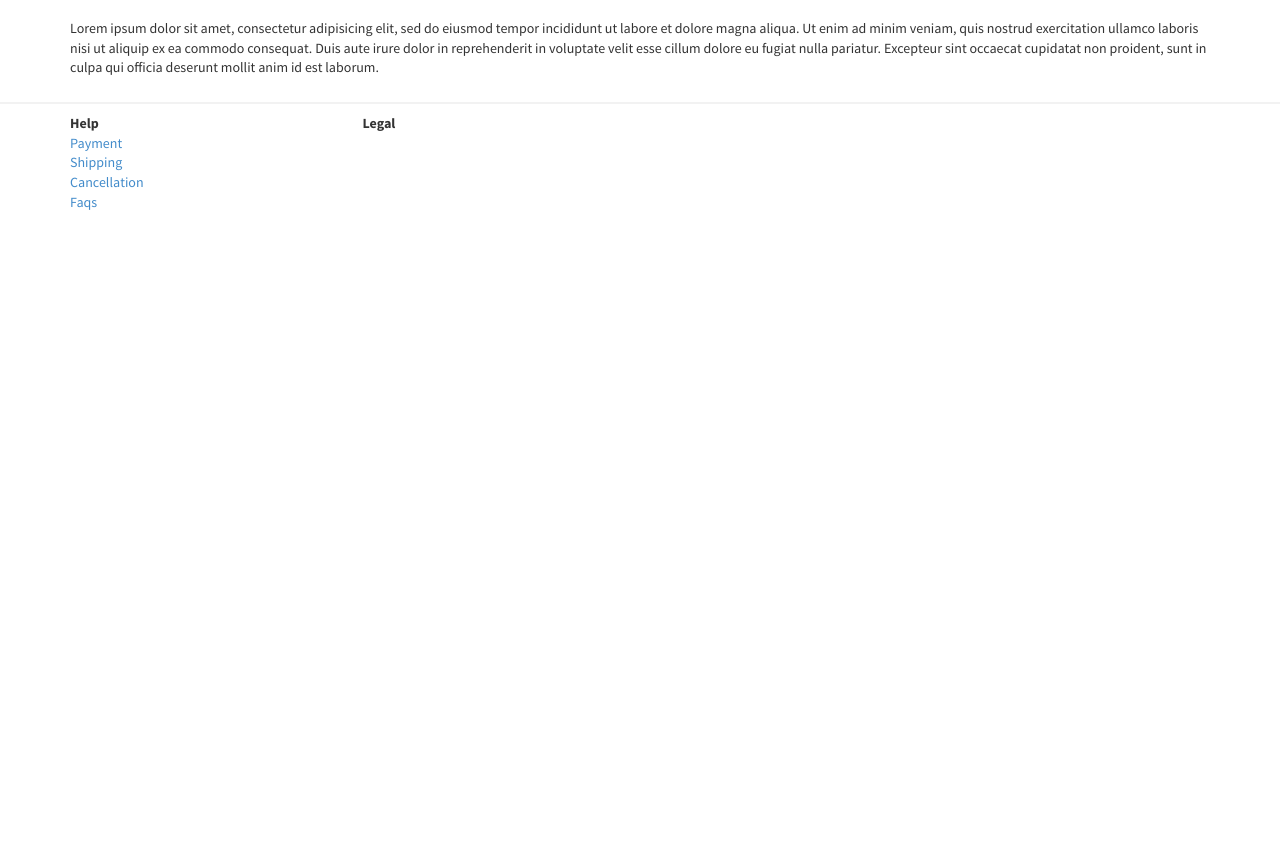
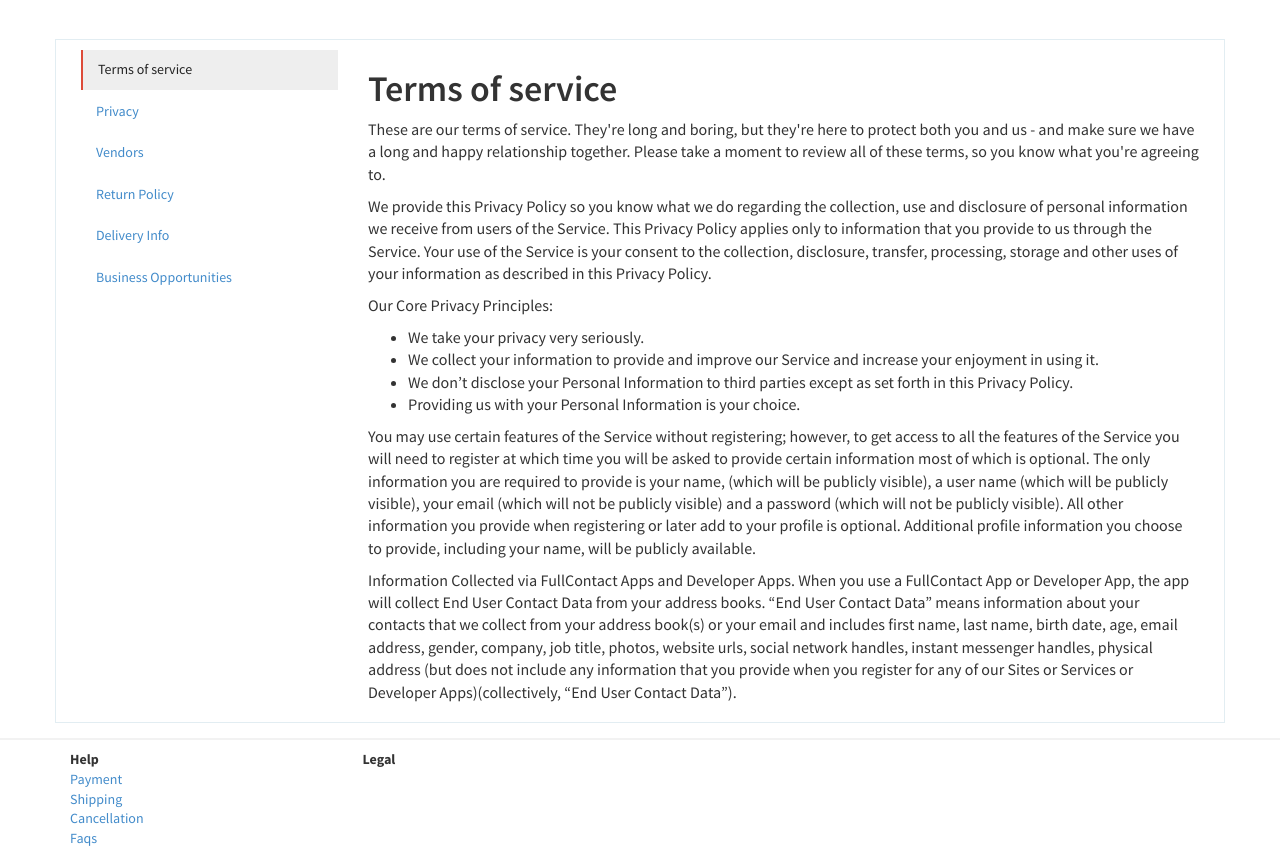
Before and after one commit to anandmsinha/indiandelights, a Django app: template templates/static/terms.html in a window 1280 px wide. Shown: the part 30-888 px from the top of the page. Before the commit the page ends 240 px from the top, so only its background shows below. Run offline with Django 3.2, Linux system fonts and the light colour scheme; the template is opened without the code that fills it, so the values that code supplies are empty; parts of the project's set-up code (start-up, migrations or seed data) failed here and were passed over; some libraries are stand-ins or nearby versions.

Commit message:
improved terms page

```diff
--- a/_gulp/less/new.less
+++ b/_gulp/less/new.less
@@ -57,7 +57,11 @@
 // Utility classes
 @import "../bower_components/bootstrap/less/utilities.less";
 @import "../bower_components/bootstrap/less/responsive-utilities.less";
+
+// main font
 @import "roboto.less";
+
+// icons
 @import "fontkit.less";
 //@import "components/notification.less";
 
@@ -205,3 +209,21 @@
 .navbar__top__in {
     border-bottom: 1px solid #eee;
 }
+
+.main__static__block {
+    margin-top: 20px;
+    padding: 10px;
+    border: 1px solid #E2EDF2;
+}
+
+.delights__side__menu {
+    .nav-pills > li.active > a, .nav-pills > li.active > a:focus, .nav-pills > li.active > a:hover {
+        background-color: #EEE;
+        border-left: 2px solid rgb(221, 75, 57);
+        color: #222;
+    }
+}
+
+.delights__static__content {
+    font-size: 16px;
+}
--- a/templates/_includes/sub_nav.html
+++ b/templates/_includes/sub_nav.html
@@ -2,7 +2,7 @@
 <div class="container">
   <div class="row">
     <div class="col-sm-4">
-      <h4><a class="no__style__link" href="#"><span style="color: #0085a1;" class="icon icon-shop"></span> <span style="color: #362c1b;" class="font__bold">Indori</span></a></h4>
+      <h4><a class="no__style__link" href="#"><span style="color: #0085a1;" class="icon icon-shop"></span> <span style="color: #362c1b;" class="font__bold">IndianDelights</a></h4>
     </div>
     <div class="col-sm-3 col-sm-offset-2">
       <div class="input-group">
--- a/templates/static/terms.html
+++ b/templates/static/terms.html
@@ -5,14 +5,30 @@
 
 {% block content %}
 <div class="container">
-    <div class="row">
-        <div class="col-xs-12">
-            <p>Lorem ipsum dolor sit amet, consectetur adipisicing elit, sed do eiusmod
-            tempor incididunt ut labore et dolore magna aliqua. Ut enim ad minim veniam,
-            quis nostrud exercitation ullamco laboris nisi ut aliquip ex ea commodo
-            consequat. Duis aute irure dolor in reprehenderit in voluptate velit esse
-            cillum dolore eu fugiat nulla pariatur. Excepteur sint occaecat cupidatat non
-            proident, sunt in culpa qui officia deserunt mollit anim id est laborum.</p>
+    <div class="row main__static__block">
+        <div class="col-sm-3 delights__side__menu">
+            <ul class="nav nav-pills nav-stacked" style="max-width: 300px;">
+              <li role="presentation" class="active"><a href="#">Terms of service</a></li>
+              <li role="presentation"><a href="#">Privacy</a></li>
+              <li role="presentation"><a href="#">Vendors</a></li>
+              <li role="presentation"><a href="#">Return Policy</a></li>
+              <li role="presentation"><a href="#">Delivery Info</a></li>
+              <li role="presentation"><a href="#">Business Opportunities</a></li>
+            </ul>
+        </div>
+        <div class="col-sm-9 delights__static__content">
+            <h1 class="font__mid">Terms of service</h1>
+            <p>These are our terms of service. They're long and boring, but they're here to protect both you and us - and make sure we have a long and happy relationship together. Please take a moment to review all of these terms, so you know what you're agreeing to.</p>
+            <p>We provide this Privacy Policy so you know what we do regarding the collection, use and disclosure of personal information we receive from users of the Service. This Privacy Policy applies only to information that you provide to us through the Service. Your use of the Service is your consent to the collection, disclosure, transfer, processing, storage and other uses of your information as described in this Privacy Policy.</p>
+            <p>Our Core Privacy Principles:</p>
+            <ul>
+                <li>We take your privacy very seriously.</li>
+                <li>We collect your information to provide and improve our Service and increase your enjoyment in using it.</li>
+                <li>We don’t disclose your Personal Information to third parties except as set forth in this Privacy Policy.</li>
+                <li>Providing us with your Personal Information is your choice.</li>
+            </ul>
+            <p>You may use certain features of the Service without registering; however, to get access to all the features of the Service you will need to register at which time you will be asked to provide certain information most of which is optional. The only information you are required to provide is your name, (which will be publicly visible), a user name (which will be publicly visible), your email (which will not be publicly visible) and a password (which will not be publicly visible). All other information you provide when registering or later add to your profile is optional. Additional profile information you choose to provide, including your name, will be publicly available.</p>
+            <p> Information Collected via FullContact Apps and Developer Apps. When you use a FullContact App or Developer App, the app will collect End User Contact Data from your address books. “End User Contact Data” means information about your contacts that we collect from your address book(s) or your email and includes first name, last name, birth date, age, email address, gender, company, job title, photos, website urls, social network handles, instant messenger handles, physical address (but does not include any information that you provide when you register for any of our Sites or Services or Developer Apps)(collectively, “End User Contact Data”). </p>
         </div>
     </div>
 </div>
```
Also changed, not shown: static/css/new.css, 1 other file.
